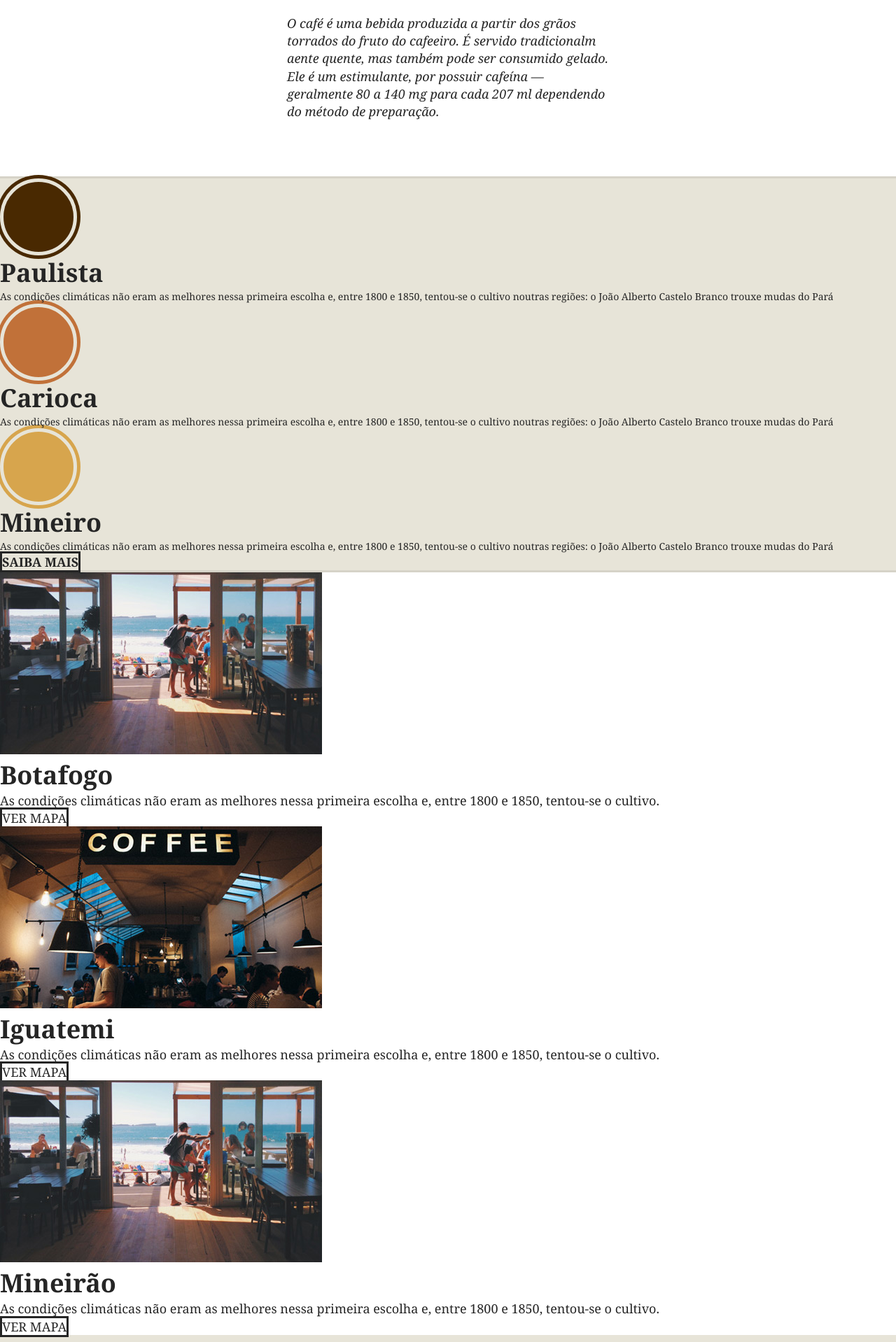
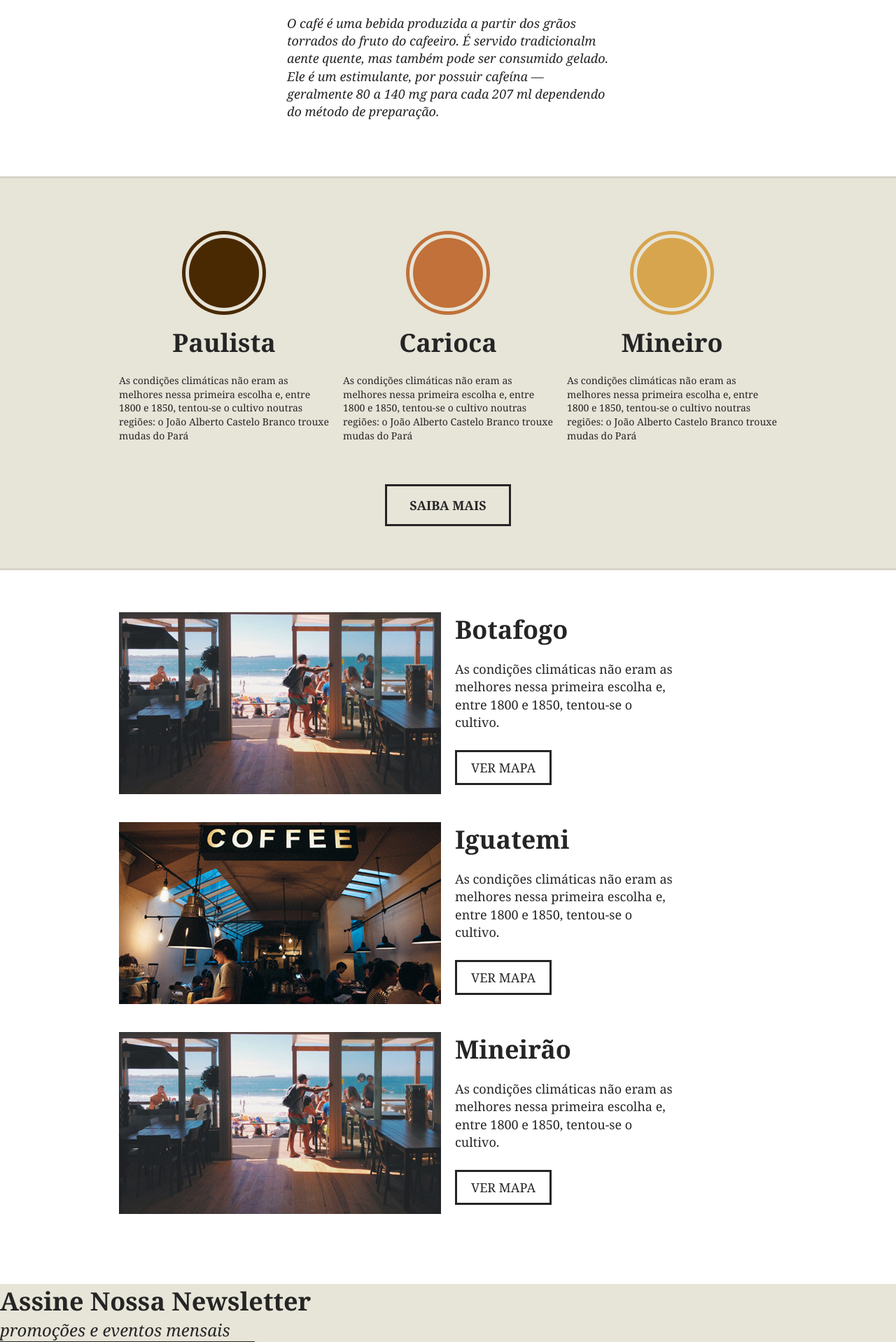
Before and after one commit to jgdj01/origamid-cursos, a PHP site: page / in a window 1280 px wide. Shown: the part 969-2887 px from the top of the page at 70% size. Run offline with PHP 8.4, Linux system fonts and the light colour scheme.

Commit message:
Brafé 1 - Flexbox - Produtos

```diff
--- a/css-avancado-posicionamento/brafe-1-flexbox/css/style.css
+++ b/css-avancado-posicionamento/brafe-1-flexbox/css/style.css
@@ -132,10 +132,18 @@ body {
   background: #e7e4d8;
   border-top: 3px solid #d6d3c8;
   border-bottom: 3px solid #d6d3c8;
+  padding: 60px 0;
+}
+
+.produtos-item {
+  flex: 1;
+  margin: 0 10px 40px 10px;
 }
 
 .produtos-item h2 {
   font-size: 2.25em;
+  text-align: center;
+  margin-bottom: 20px;
 }
 
 .produtos-item h2::before {
@@ -147,6 +155,7 @@ body {
   border-radius: 50%;
   border: 5px solid #e7e4d8;
   box-shadow: 0 0 0 5px currentColor;
+  margin: 20px auto;
 }
 
 h2.produtos-paulista::before {
@@ -174,17 +183,43 @@ h2.produtos-mineiro::before {
   font-size: 1.125em;
   font-weight: bold;
   text-transform: uppercase;
+  display: block;
+  width: 180px;
+  padding: 15px 0;
+  margin: 20px auto 0 auto;
 }
 
 /* Locais */
 
+.locais {
+  padding: 60px 0;
+}
+
+.locais-item {
+  margin-bottom: 40px;
+}
+
+.locais-img,
+.locais-info {
+  flex: 1;
+  margin: 0 10px;
+}
+
+.locais-img img {
+  display: block;
+  max-width: 100%;
+}
+
 .locais-item h2 {
   font-size: 2.25em;
+  margin-bottom: 20px;
 }
 
 .locais-item p {
   font-size: 1.125em;
   line-height: 1.4em;
+  max-width: 320px;
+  margin-bottom: 40px;
 }
 
 .locais-item a {
@@ -193,6 +228,7 @@ h2.produtos-mineiro::before {
   text-decoration: none;
   border: 3px solid;
   color: #252525;
+  padding: 10px 20px;
 }
 
 /* Assine */
--- a/css-avancado-posicionamento/brafe-1-flexbox/index.html
+++ b/css-avancado-posicionamento/brafe-1-flexbox/index.html
@@ -47,7 +47,7 @@
 	</section>
 
 	<section class="produtos">
-		<div>
+		<div class="container">
 			<div class="produtos-item">
 				<h2 class="produtos-paulista">Paulista</h2>
 				<p>As condições climáticas não eram as melhores nessa primeira escolha e, entre 1800 e 1850, tentou-se o
@@ -68,9 +68,11 @@
 	</section>
 
 	<section class="locais">
-		<div class="locais-item">
-			<img src="img/botafogo.jpg" alt="Brafé unidade Botafogo">
-			<div>
+		<div class="locais-item container">
+			<div class="locais-img">
+				<img src="img/botafogo.jpg" alt="Brafé unidade Botafogo">
+			</div>
+			<div class="locais-info">
 				<h2>Botafogo</h2>
 				<p>As condições climáticas não eram as melhores nessa primeira escolha e, entre 1800 e 1850, tentou-se o
 					cultivo.</p>
@@ -78,9 +80,11 @@
 			</div>
 		</div>
 
-		<div class="locais-item">
-			<img src="img/iguatemi.jpg" alt="Brafé unidade Iguatemi">
-			<div>
+		<div class="locais-item container">
+			<div class="locais-img">
+				<img src="img/iguatemi.jpg" alt="Brafé unidade Iguatemi">
+			</div>
+			<div class="locais-info">
 				<h2>Iguatemi</h2>
 				<p>As condições climáticas não eram as melhores nessa primeira escolha e, entre 1800 e 1850, tentou-se o
 					cultivo.</p>
@@ -88,9 +92,11 @@
 			</div>
 		</div>
 
-		<div class="locais-item">
-			<img src="img/botafogo.jpg" alt="Brafé unidade Mineirão">
-			<div>
+		<div class="locais-item container">
+			<div class="locais-img">
+				<img src="img/botafogo.jpg" alt="Brafé unidade Mineirão">
+			</div>
+			<div class="locais-info">
 				<h2>Mineirão</h2>
 				<p>As condições climáticas não eram as melhores nessa primeira escolha e, entre 1800 e 1850, tentou-se o
 					cultivo.</p>
```
